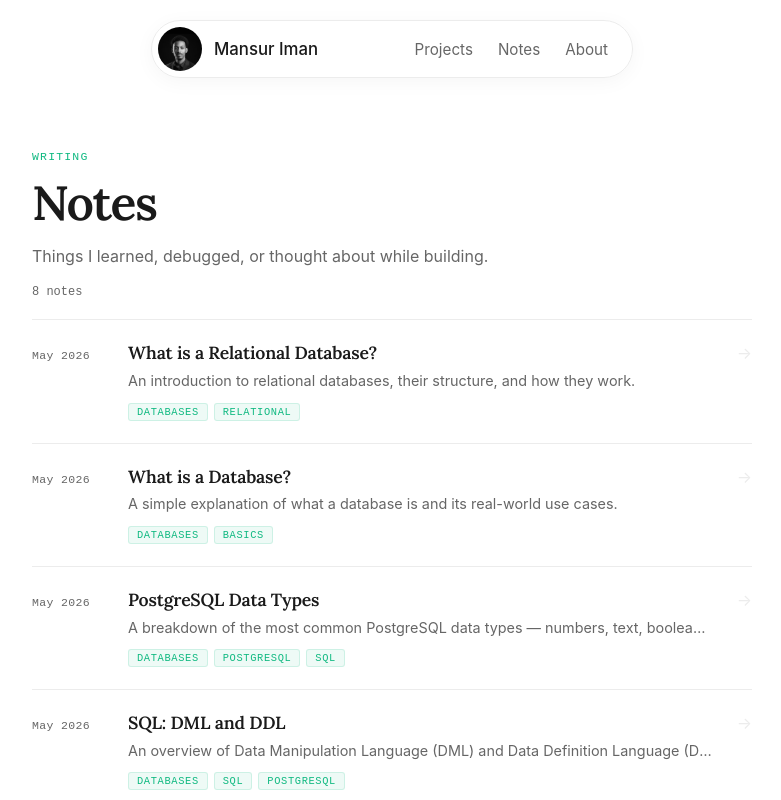
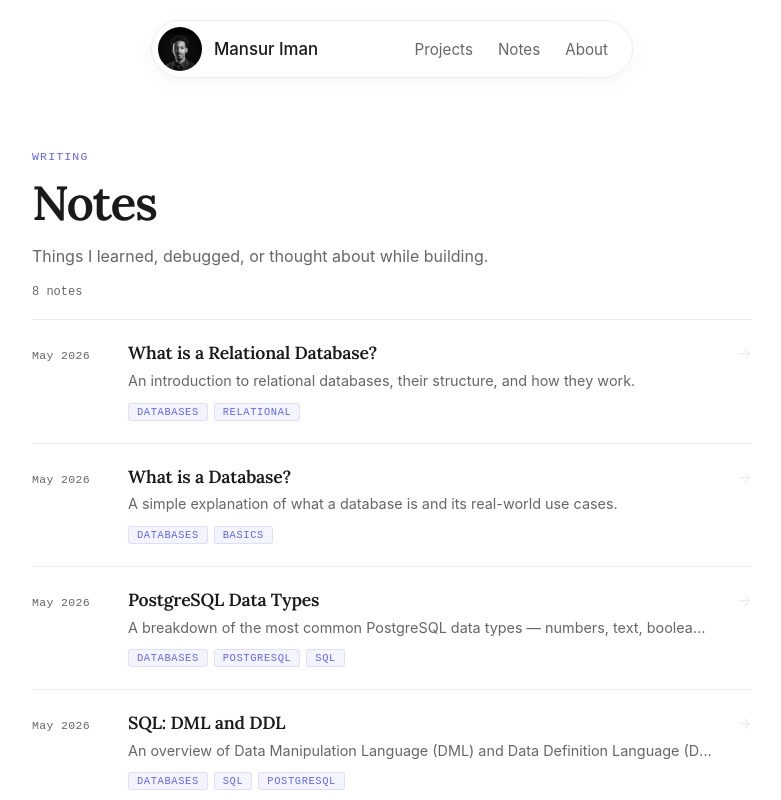
Before and after one commit to mansuur-iman/dev-portfolio, a React (Vite) app: page /notes in a window 1280 px wide. Shown: the top 800 px of the page, without its empty margins (248-1029 px from the left). Built offline with nearby package versions, Linux system fonts and the light colour scheme.

Commit message:
update: include accent color in pages

```diff
--- a/src/components/NoteCard.module.css
+++ b/src/components/NoteCard.module.css
@@ -39,8 +39,9 @@
   transition: color 0.15s ease;
 }
 
+/* Card hover title color scales with global theme accent */
 .card:hover .title {
-  color: #10b981;
+  color: var(--accent);
 }
 
 .description {
@@ -65,11 +66,15 @@
   font-weight: 500;
   text-transform: uppercase;
   letter-spacing: 0.06em;
-  color: #10b981;
-  background: rgba(16, 185, 129, 0.07);
+  color: var(--accent); /* Replaced green */
+  background: color-mix(
+    in srgb,
+    var(--accent) 7%,
+    transparent
+  ); /* Replaced rgba green */
   padding: 2px 8px;
   border-radius: 3px;
-  border: 1px solid rgba(16, 185, 129, 0.15);
+  border: 1px solid color-mix(in srgb, var(--accent) 15%, transparent); /* Replaced rgba green */
 }
 
 .arrow {
@@ -81,8 +86,9 @@
     color 0.2s ease;
 }
 
+/* Interaction colors map to accent layer rules */
 .card:hover .arrow {
-  color: #10b981;
+  color: var(--accent);
   transform: translateX(3px);
 }
 
--- a/src/pages/NoteDetail.module.css
+++ b/src/pages/NoteDetail.module.css
@@ -51,11 +51,15 @@
   letter-spacing: 0.06em;
   text-transform: uppercase;
   font-family: var(--font-mono);
-  color: #10b981;
-  background: rgba(16, 185, 129, 0.08);
+  color: var(--accent); /* Replaced green */
+  background: color-mix(
+    in srgb,
+    var(--accent) 8%,
+    transparent
+  ); /* Replaced rgba green */
   padding: 3px 10px;
   border-radius: 3px;
-  border: 1px solid rgba(16, 185, 129, 0.15);
+  border: 1px solid color-mix(in srgb, var(--accent) 15%, transparent); /* Replaced rgba green */
 }
 
 .title {
@@ -125,7 +129,7 @@
   content: "—";
   position: absolute;
   left: 0;
-  color: #10b981;
+  color: var(--accent); /* Replaced green */
   font-weight: 700;
 }
 
@@ -171,7 +175,7 @@
   font-family: var(--font-mono, monospace);
   font-size: 0.85em;
   background: var(--bg-subtle);
-  color: #10b981;
+  color: var(--accent); /* Replaced green */
   padding: 2px 6px;
   border-radius: 4px;
   border: 1px solid var(--border-color);
--- a/src/pages/Notes.module.css
+++ b/src/pages/Notes.module.css
@@ -11,7 +11,7 @@
   font-weight: 500;
   text-transform: uppercase;
   letter-spacing: 0.1em;
-  color: #10b981;
+  color: var(--accent); /* Replaced green with your global variable */
   margin: 0 0 14px;
 }
 
```
